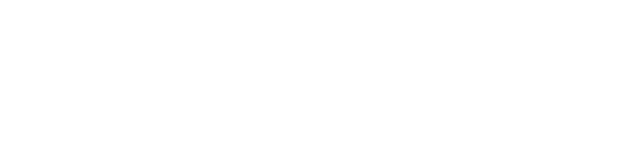
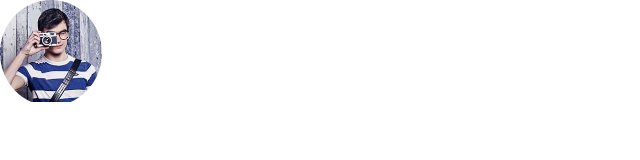
Before and after one commit to js-tasks-ru/htmlcss-20220120_vlad-sidyukov, a website: page 06-lection4/01-avatar/index.html in a window 1280 px wide. Shown: the whole page, without its empty margins (0-640 px from the left). Drawn offline with Linux system fonts and the light colour scheme.

Commit message:
Аватар

```diff
--- a/06-lection4/01-avatar/avatar.css
+++ b/06-lection4/01-avatar/avatar.css
@@ -0,0 +1,10 @@
+.avatar {
+ border-radius: 50%;
+ overflow: hidden;
+}
+
+.avatar__img {
+  width: 100%;
+  height: 100%;
+  object-fit: cover;
+}
--- /dev/null
+++ b/06-lection4/01-avatar/content.css
@@ -0,0 +1,3 @@
+.content__avatar {
+  width: 102px;
+}
--- a/06-lection4/01-avatar/index.html
+++ b/06-lection4/01-avatar/index.html
@@ -4,8 +4,12 @@
     <head>
         <link rel="stylesheet" href="../../assets/css/main.css">
         <link rel="stylesheet" href="./avatar.css">
+        <link rel="stylesheet" href="./content.css">
     </head>
-    <body>
+    <body class="content">
+      <div class="content__avatar avatar">
+        <img class="avatar__img" src="./public/avatar-200.jpg" alt="Аватар пользователя">
+      </div>
 
     </body>
 </html>
```
